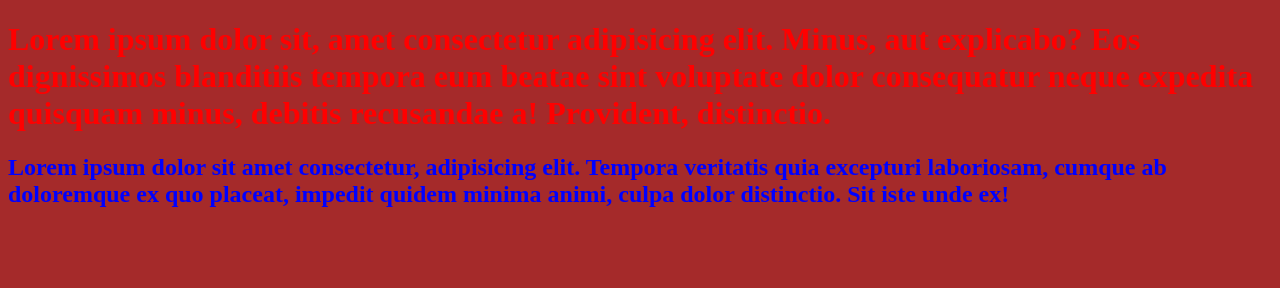
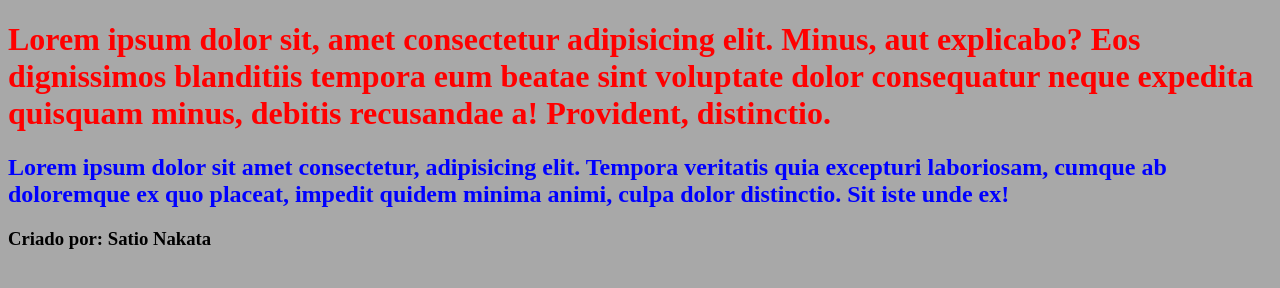
Before and after one commit to JRSNA/Aula_pipe_git, a plain HTML site: page index.html in a window 1280 px wide. Drawn offline with Linux system fonts and the light colour scheme.

Commit message:
Alterado

```diff
--- a/index.html
+++ b/index.html
@@ -5,7 +5,7 @@
     <meta name="viewport" content="width=device-width, initial-scale=1.0">
     <title>Aula Pipe</title>
 </head>
-<body style="background-color: brown;">
+<body style="background-color: rgb(168, 168, 168);">
     <h1 style="color: red;">Lorem ipsum dolor sit, amet consectetur adipisicing elit.
         Minus, aut explicabo?
         Eos dignissimos blanditiis tempora eum beatae sint voluptate dolor consequatur neque expedita quisquam minus,
@@ -13,5 +13,6 @@
         <h2 style="color: blue;">Lorem ipsum dolor sit amet consectetur, adipisicing elit.
             Tempora veritatis quia excepturi laboriosam, cumque ab doloremque ex quo placeat,
             impedit quidem minima animi, culpa dolor distinctio. Sit iste unde ex!</h2>
+            <h3>Criado por: Satio Nakata</h3>
 </body>
 </html>
```
